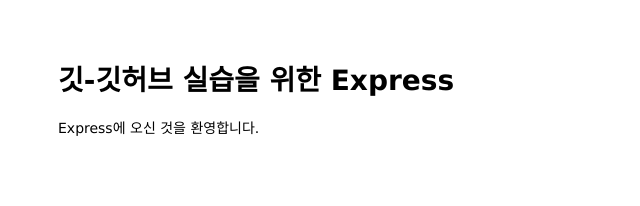
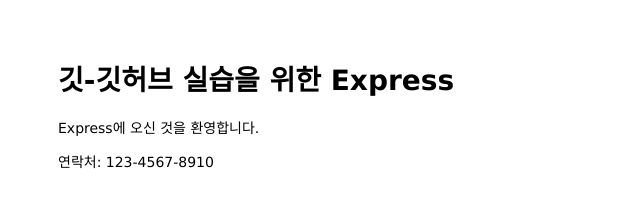
Before and after one commit to newJunsung/mastering-git-github, a website: page public/index.html in a window 1280 px wide. Shown: the whole page, without its empty margins (0-640 px from the left). Drawn offline with Linux system fonts and the light colour scheme.

Commit message:
Add hotline to main page

```diff
--- a/public/index.html
+++ b/public/index.html
@@ -10,4 +10,8 @@
   <p>Express에 오신 것을 환영합니다.</p>
 </body>
 
+<footer>
+  <p>연락처: 123-4567-8910</p>
+</footer>
+
 </html>
```
